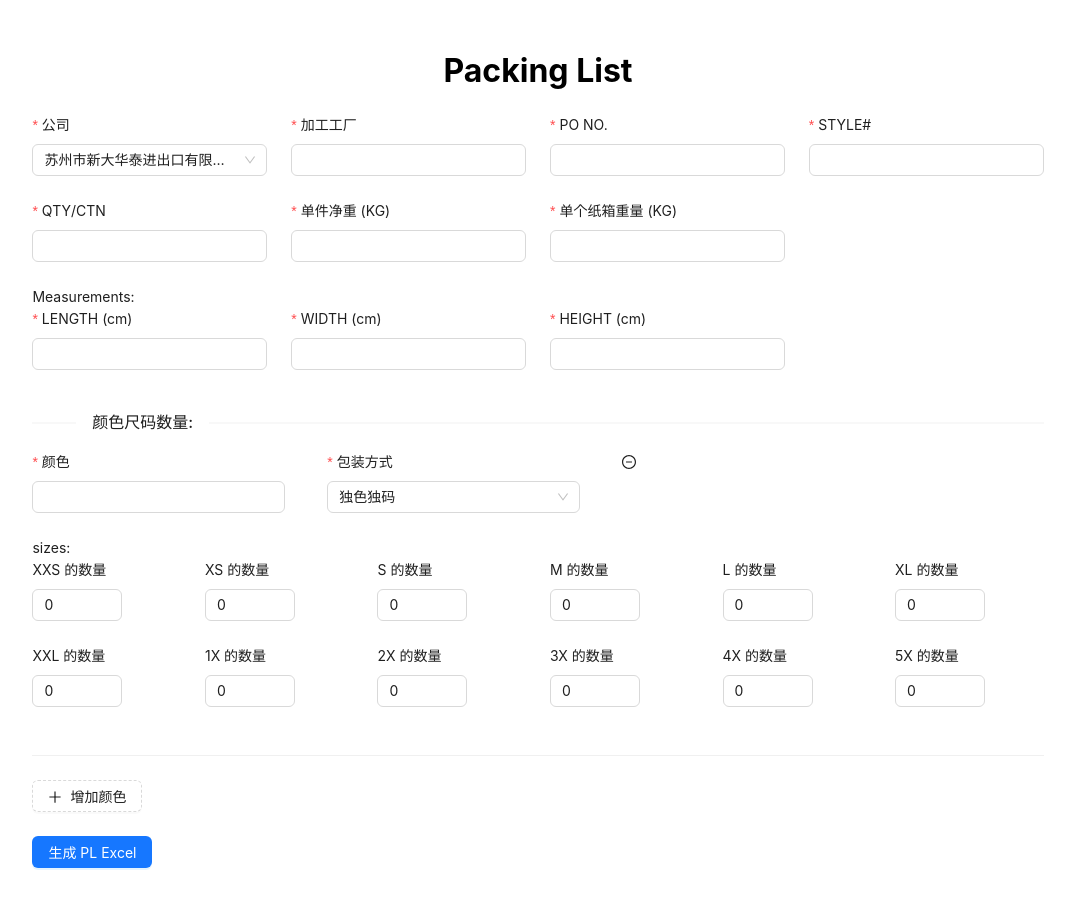
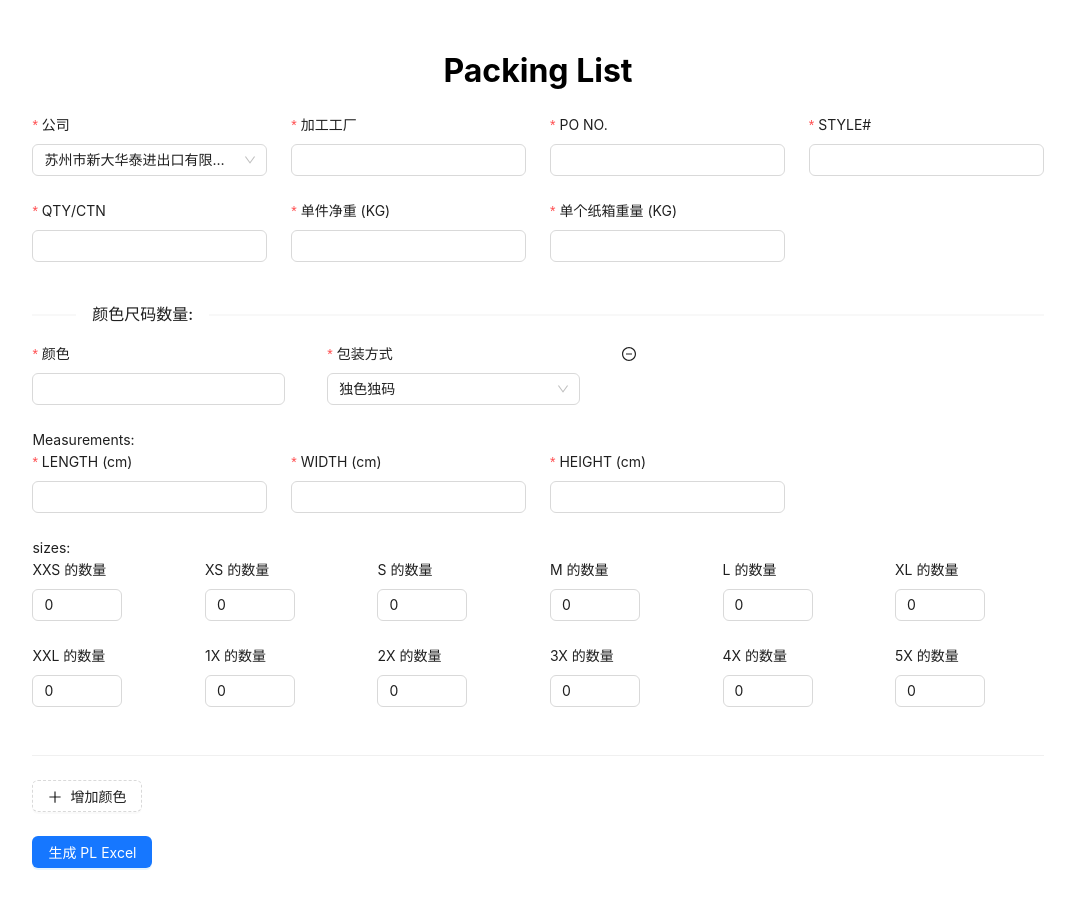
Before and after one commit to DivineRapierH/ldp-quotation, a Next.js app: page /packing-list in a window 1280 px wide. Both pictures are taken after a click on the button "增加颜色". Shown: the top 908 px of the page, without its empty margins (102-1177 px from the left). Built offline with nearby package versions, Linux system fonts and the light colour scheme.

Commit message:
feat: move carton box measurements into color section

```diff
--- a/components/PLFrom.tsx
+++ b/components/PLFrom.tsx
@@ -37,11 +37,6 @@ export default function PLFrom({onSubmit, isLoading}: {
           weightPerPieceInKg: values.weightPerPieceInKg,
           cartonBoxWeightInKg: values.cartonBoxWeightInKg,
           quantityPerCarton: parseInt(values.quantityPerCarton),
-          cartonMeasurementsInCm: {
-            L: values.measurementL,
-            W: values.measurementW,
-            H: values.measurementH,
-          },
           colorSizeQuantityList: values.colorSizeQuantityList,
         };
         onSubmit(plRequestValues);
@@ -156,62 +151,13 @@ export default function PLFrom({onSubmit, isLoading}: {
           </Form.Item>
         </Col>
       </Row>
-      <Row>
-        <Col span={6}>
-          Measurements:
-        </Col>
-      </Row>
-      <Row gutter={24}>
-        <Col span={6}>
-          <Form.Item
-            name="measurementL"
-            label="LENGTH (cm)"
-            rules={[
-              {
-                required: true,
-                message: '请输入 LENGTH !',
-              },
-            ]}
-          >
-            <Input type="text"/>
-          </Form.Item>
-        </Col>
-        <Col span={6}>
-          <Form.Item
-            name="measurementW"
-            label="WIDTH (cm)"
-            rules={[
-              {
-                required: true,
-                message: '请输入 WIDTH !',
-              },
-            ]}
-          >
-            <Input type="text"/>
-          </Form.Item>
-        </Col>
-        <Col span={6}>
-          <Form.Item
-            name="measurementH"
-            label="HEIGHT (cm)"
-            rules={[
-              {
-                required: true,
-                message: '请输入 HEIGHT !',
-              },
-            ]}
-          >
-            <Input type="text"/>
-          </Form.Item>
-        </Col>
-      </Row>
       <Divider orientation="left">颜色尺码数量:</Divider>
       <Form.List name="colorSizeQuantityList">
         {(colorFields, {add, remove}) => (
           <>
-            {colorFields.map((colorField) => (
-              <>
-                <Row key={colorField.key}>
+            {colorFields.map((colorField, index) => (
+              <div key={colorField.key + 'container'}>
+                <Row key={colorField.key + 'main'}>
                   <Col span={6}>
                     <Form.Item
                       {...colorField}
@@ -243,6 +189,46 @@ export default function PLFrom({onSubmit, isLoading}: {
                       onClick={() => remove(colorField.name)}
                       className={'dynamic-delete-button'}
                     />
+                  </Col>
+                </Row>
+                <Row>
+                  <Col span={6}>
+                    Measurements:
+                  </Col>
+                </Row>
+                <Row gutter={24} key={colorField.key + 'measurements'}>
+                  <Col span={6}>
+                    <Form.Item
+                      {...colorField}
+                      label="LENGTH (cm)"
+                      name={[colorField.name, 'cartonMeasurementsInCm', 'L']}
+                      key={colorField.key + index + 'measurementL'}
+                      rules={[{required: true, message: '请输入 LENGTH!'}]}
+                    >
+                      <Input type="text"/>
+                    </Form.Item>
+                  </Col>
+                  <Col span={6}>
+                    <Form.Item
+                      {...colorField}
+                      label="WIDTH (cm)"
+                      name={[colorField.name, 'cartonMeasurementsInCm', 'W']}
+                      key={colorField.key + index + 'measurementW'}
+                      rules={[{required: true, message: '请输入 WIDTH!'}]}
+                    >
+                      <Input type="text"/>
+                    </Form.Item>
+                  </Col>
+                  <Col span={6}>
+                    <Form.Item
+                      {...colorField}
+                      label="HEIGHT (cm)"
+                      name={[colorField.name, 'cartonMeasurementsInCm', 'H']}
+                      key={colorField.key + index + 'measurementH'}
+                      rules={[{required: true, message: '请输入 HEIGHT!'}]}
+                    >
+                      <Input type="text"/>
+                    </Form.Item>
                   </Col>
                 </Row>
                 <Row>
@@ -297,7 +283,7 @@ export default function PLFrom({onSubmit, isLoading}: {
                 </Row>
 
                 <Divider/>
-              </>
+              </div>
             ))}
             <Row>
               <Form.Item>
```
Also changed, not shown: components/DTOs.ts (+10 -8 lines).
